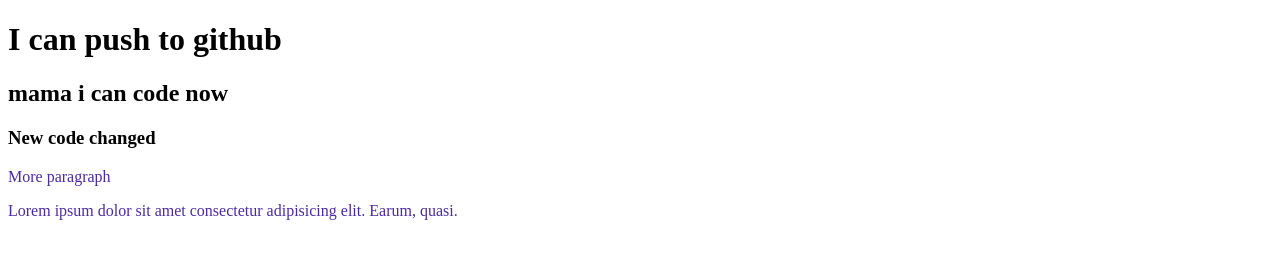
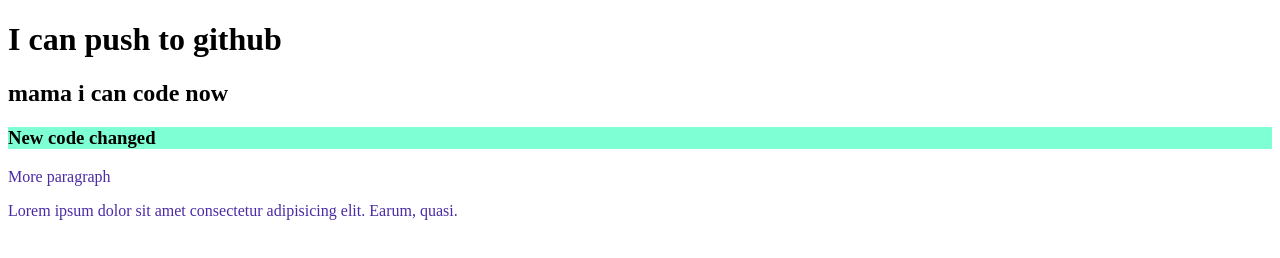
Before and after one commit to tasnimmondoltuba/my-second-repo, a plain HTML site: page index.html in a window 1280 px wide. Drawn offline with Linux system fonts and the light colour scheme.

Commit message:
background color

```diff
--- a/style.css
+++ b/style.css
@@ -1,3 +1,6 @@
 p{
     color:rgb(75, 42, 165);
 }
+h3{
+    background-color: aquamarine;
+}
```
